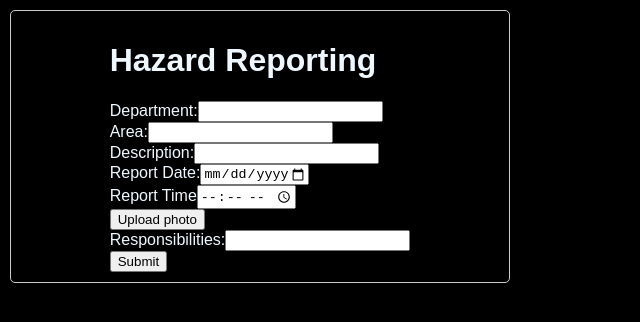
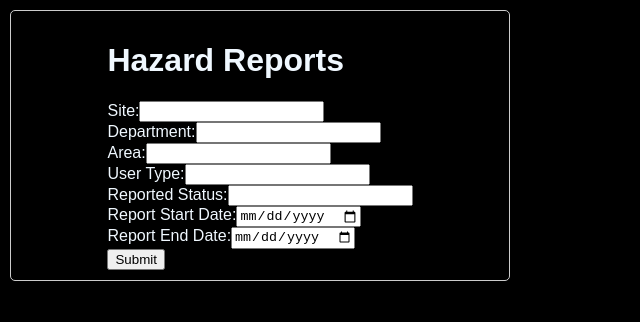
Before and after one commit to Legend0300/You-Safe-Replica, a React (Create React App) app in the folder client/: page / in a window 1280 px wide. Shown: the top 322 px of the page, without its empty margins (0-640 px from the left). Built offline with nearby package versions, Linux system fonts and the light colour scheme; the HTML template or start-up script is replaced by a standard one.

Commit message:
Other Report Hazard Form corrected

```diff
--- a/client/src/components/user/hazardReportForm.js
+++ b/client/src/components/user/hazardReportForm.js
@@ -1,21 +1,16 @@
-import { useState, useRef } from 'react';
+import { useState } from "react";
 
 function HazardReportForm(props) {
-  const [desc, setDesc] = useState('');
-  const [department, setDepartment] = useState('');
-  const [area, setArea] = useState('');
-  const [resp, setResp] = useState('');
-  const [reportDate, setReportDate] = useState('');
-  const [reportTime, setReportTime] = useState('');
-  const [photo, setPhoto] = useState('');
-  const inputRef = useRef(null);
+  const [site, setSite] = useState("");
+  const [department, setDepartment] = useState("");
+  const [area, setArea] = useState("");
+  const [userType, setUserType] = useState("");
+  const [reportedStatus, setReportedStatus] = useState("");
+  const [reportStartDate, setReportStartDate] = useState("");
+  const [reportEndDate, setReportEndDate] = useState("");
 
-  const handleClick = () => {
-    inputRef.current.click();
-  };
-
-  const handleDescChange = (event) => {
-    setDesc(event.target.value);
+  const handleSiteChange = (event) => {
+    setSite(event.target.value);
   };
 
   const handleDepartmentChange = (event) => {
@@ -26,42 +21,55 @@ function HazardReportForm(props) {
     setArea(event.target.value);
   };
 
-  const handleRespChange = (event) => {
-    setResp(event.target.value);
+  const handleUserTypeChange = (event) => {
+    setUserType(event.target.value);
   };
 
-  const handleReportDateChange = (event) => {
-    setReportDate(event.target.value);
+  const handleReportedStatusChange = (event) => {
+    setReportedStatus(event.target.value);
   };
 
-  const handleReportTimeChange = (event) => {
-    setReportTime(event.target.value);
+  const handleReportStartDateChange = (event) => {
+    setReportStartDate(event.target.value);
   };
 
-  const handleFileChange = (e) => {
-    const file = e.target.files[0];
-    setPhoto(file);
+  const handleReportEndDateChange = (event) => {
+    setReportEndDate(event.target.value);
   };
 
   const handleSubmit = (event) => {
     event.preventDefault();
     // Call a function from the parent component to handle form submission
-    const obj = {
+    const obj = ({
+      site,
       department,
       area,
-      desc,
-      reportDate,
-      reportTime,
-      photo,
-      resp,
-    };
-    console.log('Form submitted');
+      userType,
+      reportedStatus,
+      reportStartDate,
+      reportEndDate,
+    });
+    console.log("Form submitted");
     console.log(obj);
   };
 
   return (
     <form onSubmit={handleSubmit}>
-      <h1>Hazard Reporting</h1>
+
+<h1>Hazard Reports</h1>
+
+      <div>
+        <label htmlFor="site">Site:</label>
+        <input
+          type="text"
+          id="site"
+          name="site"
+          value={site}
+          onChange={handleSiteChange}
+          required
+          validationMessage="Required"
+        />
+      </div>
       <div>
         <label htmlFor="department">Department:</label>
         <input
@@ -71,6 +79,7 @@ function HazardReportForm(props) {
           value={department}
           onChange={handleDepartmentChange}
           required
+          validationMessage="Required"
         />
       </div>
       <div>
@@ -82,70 +91,58 @@ function HazardReportForm(props) {
           value={area}
           onChange={handleAreaChange}
           required
+          validationMessage="Required"
         />
       </div>
       <div>
-        <label htmlFor="site">Description:</label>
+        <label htmlFor="userType">User Type:</label>
         <input
           type="text"
-          id="site"
-          name="site"
-          value={desc}
-          onChange={handleDescChange}
+          id="userType"
+          name="userType"
+          value={userType}
+          onChange={handleUserTypeChange}
           required
+          validationMessage="Required"
         />
       </div>
       <div>
-        <label htmlFor="reportDate">Report Date:</label>
+        <label htmlFor="reportedStatus">Reported Status:</label>
         <input
-          type="date"
-          id="reportDate"
-          name="reporttDate"
-          value={reportDate}
-          onChange={handleReportDateChange}
-          max={new Date().toISOString().split('T')[0]}
-          validationMessage="Report date cannot be in the future"
+          type="text"
+          id="reportedStatus"
+          name="reportedStatus"
+          value={reportedStatus}
+          onChange={handleReportedStatusChange}
           required
+          validationMessage="Required"
         />
       </div>
       <div>
-        <label htmlFor="reportTime">Report Time</label>
+        <label htmlFor="reportStartDate">Report Start Date:</label>
         <input
-          type="time"
-          id="reportTime"
-          name="reportTime"
-          value={reportTime}
-          onChange={handleReportTimeChange}
+          type="date"
+          id="reportStartDate"
+          name="reportStartDate"
+          value={reportStartDate}
+          onChange={handleReportStartDateChange}
           required
+          validationMessage="Required"
         />
       </div>
       <div>
-        <button onClick={handleClick} type="button">
-          Upload photo
-        </button>
+        <label htmlFor="reportEndDate">Report End Date:</label>
         <input
-          ref={inputRef}
-          type="file"
-          accept="image/*"
-          style={{ display: 'none' }}
-          onChange={handleFileChange}
+          type="date"
+          id="reportEndDate"
+          name="reportEndDate"
+          value={reportEndDate}
+          onChange={handleReportEndDateChange}
           required
+          validationMessage="Required"
         />
       </div>
-      <div>
-        <label htmlFor="resp">Responsibilities:</label>
-        <input
-          type="text"
-          id="resp"
-          name="resp"
-          value={resp}
-          onChange={handleRespChange}
-          required
-        />
-      </div>
-      <button onClick={handleSubmit} type="submit">
-        Submit
-      </button>
+      <button type="submit">Submit</button>
     </form>
   );
 }
```
Also changed, not shown: client/src/components/reportforms/HazardReporting.js (+107 -71 lines).
